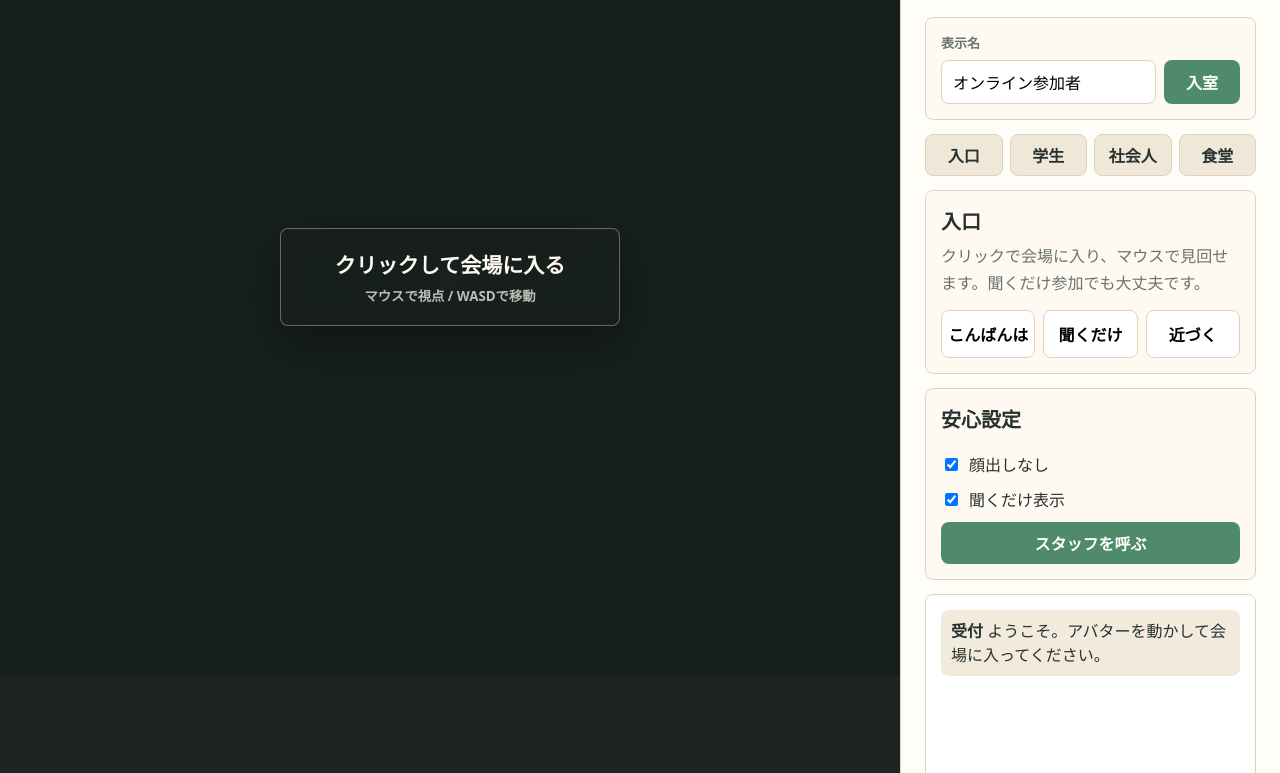
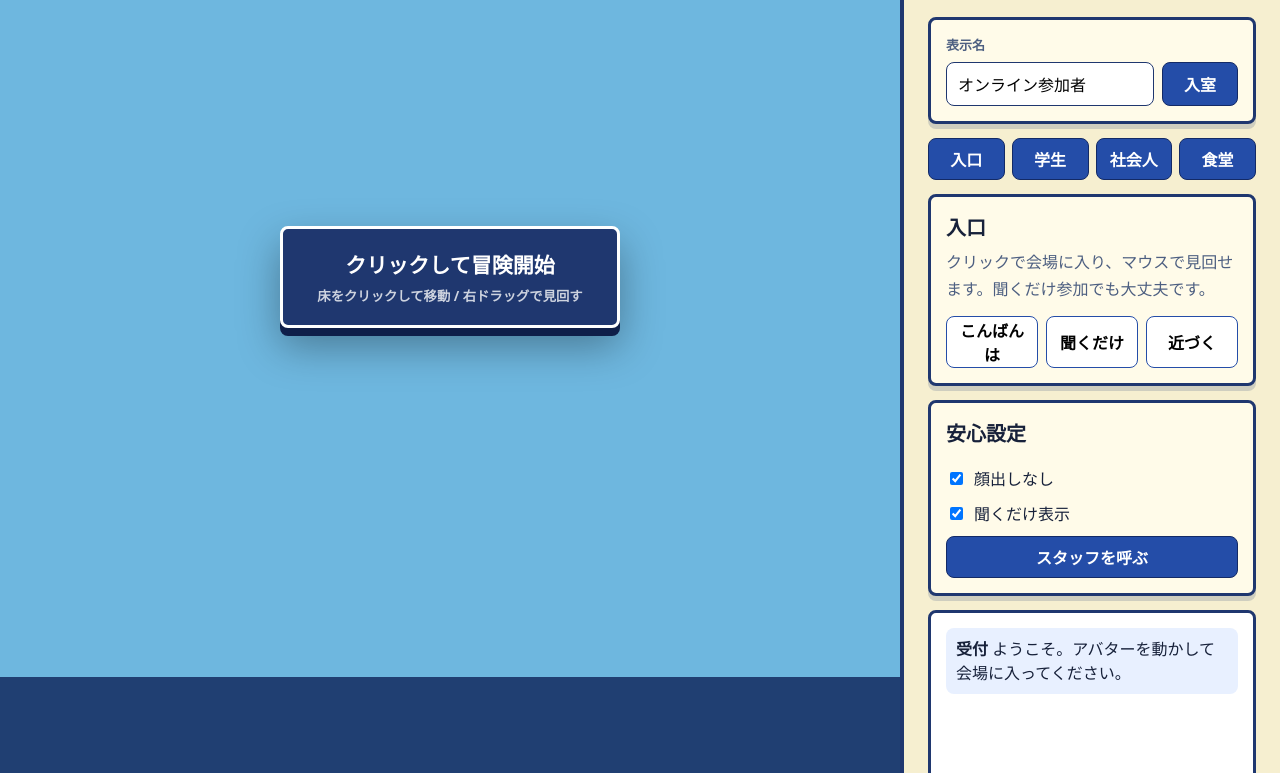
Before and after one commit to resuscitationproject-lgtm/candle-3d, a plain HTML site: page index.html in a window 1280 px wide. Shown: the part 123-896 px from the top of the page. Drawn offline with nearby package versions, Linux system fonts and the light colour scheme.

Commit message:
Add files via upload

```diff
--- a/app.js
+++ b/app.js
@@ -17,10 +17,16 @@ let avatar;
 let avatarBody;
 let clock;
 let floorTexture;
+let raycaster;
+let pointer;
+let groundPlane;
+let moveTarget = null;
+let targetMarker;
 let nearestPlace = "entrance";
-let yaw = Math.PI;
-let pitch = -.18;
+let yaw = Math.PI * .86;
+let pitch = -.42;
 let dragging = false;
+let dragButton = -1;
 let lastPointer = { x: 0, y: 0 };
 
 const keys = new Set();
@@ -60,8 +66,8 @@ try {
 
 function init() {
   scene = new THREE.Scene();
-  scene.background = new THREE.Color(0x182321);
-  scene.fog = new THREE.Fog(0x182321, 16, 34);
+  scene.background = new THREE.Color(0x72c7ef);
+  scene.fog = new THREE.Fog(0x72c7ef, 19, 42);
 
   camera = new THREE.PerspectiveCamera(62, 1, .1, 120);
   renderer = new THREE.WebGLRenderer({ canvas, antialias: true });
@@ -77,6 +83,9 @@ function init() {
   avatar.position.copy(toVector3(places.entrance.position));
   scene.add(avatar);
 
+  raycaster = new THREE.Raycaster();
+  pointer = new THREE.Vector2();
+  groundPlane = new THREE.Plane(new THREE.Vector3(0, 1, 0), 0);
   clock = new THREE.Clock();
   buildRoom();
   buildAvatar();
@@ -97,7 +106,7 @@ function toVector3(position) {
 }
 
 function material(color, roughness = .72, metalness = .04) {
-  return new THREE.MeshStandardMaterial({ color, roughness, metalness });
+  return new THREE.MeshToonMaterial({ color });
 }
 
 function mesh(geometry, mat, position, cast = true, receive = true) {
@@ -109,9 +118,9 @@ function mesh(geometry, mat, position, cast = true, receive = true) {
 }
 
 function buildRoom() {
-  scene.add(new THREE.HemisphereLight(0xfff1d0, 0x243b36, 1.35));
+  scene.add(new THREE.HemisphereLight(0xffffff, 0x5da65c, 1.8));
 
-  const mainLight = new THREE.DirectionalLight(0xfff1cf, 1.2);
+  const mainLight = new THREE.DirectionalLight(0xffffff, 1.45);
   mainLight.position.set(-3, 8, 5);
   mainLight.castShadow = true;
   mainLight.shadow.mapSize.set(2048, 2048);
@@ -121,13 +130,13 @@ function buildRoom() {
   mainLight.shadow.camera.bottom = -12;
   scene.add(mainLight);
 
-  const warmLight = new THREE.PointLight(0xffb75d, 3.2, 20);
+  const warmLight = new THREE.PointLight(0xffdc79, 2.2, 20);
   warmLight.position.set(0, 4.7, -2);
   warmLight.castShadow = true;
   scene.add(warmLight);
 
   floorTexture = makeFloorTexture();
-  const floorMat = new THREE.MeshStandardMaterial({ map: floorTexture, roughness: .86 });
+  const floorMat = new THREE.MeshToonMaterial({ map: floorTexture });
   const floor = mesh(new THREE.BoxGeometry(17, .26, 22), floorMat, new THREE.Vector3(0, -.13, 0), false);
   world.add(floor);
 
@@ -140,6 +149,7 @@ function buildRoom() {
   addEntrance();
   addFloorDetails();
   addPeople();
+  addTargetMarker();
 }
 
 function addWalls() {
@@ -324,10 +334,11 @@ function addNpc(name, color, position, rotation) {
   const person = new THREE.Group();
   person.position.copy(position);
   person.rotation.y = rotation;
-  const body = mesh(new THREE.CapsuleGeometry(.28, .68, 8, 20), material(color, .64), new THREE.Vector3(0, .72, 0));
-  const head = mesh(new THREE.SphereGeometry(.24, 24, 16), material(0xffd7aa, .55), new THREE.Vector3(0, 1.36, 0));
-  const hair = mesh(new THREE.SphereGeometry(.255, 20, 12, 0, Math.PI * 2, 0, Math.PI * .58), material(0x2f2925, .72), new THREE.Vector3(0, 1.48, 0));
-  person.add(body, head, hair);
+  const shadow = mesh(new THREE.CylinderGeometry(.42, .46, .025, 28), new THREE.MeshBasicMaterial({ color: 0x2c4a35, transparent: true, opacity: .25 }), new THREE.Vector3(0, .03, 0), false, false);
+  const body = mesh(new THREE.CapsuleGeometry(.3, .52, 8, 20), material(color, .64), new THREE.Vector3(0, .64, 0));
+  const head = mesh(new THREE.SphereGeometry(.33, 24, 16), material(0xffd7aa, .55), new THREE.Vector3(0, 1.18, 0));
+  const hair = mesh(new THREE.SphereGeometry(.34, 20, 12, 0, Math.PI * 2, 0, Math.PI * .58), material(0x2f2925, .72), new THREE.Vector3(0, 1.31, 0));
+  person.add(shadow, body, head, hair);
   world.add(person);
 
   const label = makeTextSprite(name, color);
@@ -349,15 +360,39 @@ function addGuideRing(position, color) {
   world.add(ring);
 }
 
+function addTargetMarker() {
+  targetMarker = new THREE.Group();
+  const ring = mesh(
+    new THREE.TorusGeometry(.42, .035, 8, 32),
+    new THREE.MeshBasicMaterial({ color: 0xffe35b }),
+    new THREE.Vector3(0, .08, 0),
+    false,
+    false
+  );
+  ring.rotation.x = Math.PI / 2;
+  const arrow = mesh(
+    new THREE.ConeGeometry(.18, .34, 4),
+    new THREE.MeshBasicMaterial({ color: 0xffe35b }),
+    new THREE.Vector3(0, .45, 0),
+    false,
+    false
+  );
+  arrow.rotation.y = Math.PI / 4;
+  targetMarker.add(ring, arrow);
+  targetMarker.visible = false;
+  scene.add(targetMarker);
+}
+
 function buildAvatar() {
   avatarBody = new THREE.Group();
-  const body = mesh(new THREE.CapsuleGeometry(.34, .82, 8, 24), material(0x1f8f8a, .58), new THREE.Vector3(0, .82, 0));
-  const head = mesh(new THREE.SphereGeometry(.29, 28, 18), material(0xffd7aa, .5), new THREE.Vector3(0, 1.55, 0));
-  const scarf = mesh(new THREE.TorusGeometry(.31, .045, 10, 28), material(0xf4c95d, .48), new THREE.Vector3(0, 1.18, 0));
+  const shadow = mesh(new THREE.CylinderGeometry(.5, .55, .025, 32), new THREE.MeshBasicMaterial({ color: 0x2c4a35, transparent: true, opacity: .28 }), new THREE.Vector3(0, .03, 0), false, false);
+  const body = mesh(new THREE.CapsuleGeometry(.34, .58, 8, 24), material(0x287bd6, .58), new THREE.Vector3(0, .68, 0));
+  const head = mesh(new THREE.SphereGeometry(.37, 28, 18), material(0xffd7aa, .5), new THREE.Vector3(0, 1.27, 0));
+  const scarf = mesh(new THREE.TorusGeometry(.34, .045, 10, 28), material(0xf4c95d, .48), new THREE.Vector3(0, 1.02, 0));
   scarf.rotation.x = Math.PI / 2;
   const marker = mesh(new THREE.TorusGeometry(.62, .035, 12, 56), new THREE.MeshBasicMaterial({ color: 0xf4c95d }), new THREE.Vector3(0, .08, 0), false, false);
   marker.rotation.x = Math.PI / 2;
-  avatarBody.add(body, head, scarf, marker);
+  avatarBody.add(shadow, body, head, scarf, marker);
   avatar.add(avatarBody);
 }
 
@@ -369,35 +404,34 @@ function bindControls() {
   window.addEventListener("keyup", (event) => keys.delete(event.key.toLowerCase()));
   window.addEventListener("resize", resize);
 
-  canvas.addEventListener("click", () => {
-    canvas.requestPointerLock?.();
+  playOverlay.addEventListener("click", () => {
     playOverlay.classList.add("hidden");
-  });
-  playOverlay.addEventListener("click", () => {
-    canvas.requestPointerLock?.();
-    playOverlay.classList.add("hidden");
-  });
-  document.addEventListener("pointerlockchange", () => {
-    const locked = document.pointerLockElement === canvas;
-    playOverlay.classList.toggle("hidden", locked);
-  });
-  document.addEventListener("mousemove", (event) => {
-    if (document.pointerLockElement !== canvas) return;
-    rotateView(event.movementX, event.movementY);
+    setMoveTargetFromPointer(canvas.clientWidth / 2, canvas.clientHeight / 2);
   });
 
   canvas.addEventListener("pointerdown", (event) => {
+    playOverlay.classList.add("hidden");
     dragging = true;
+    dragButton = event.button;
     lastPointer = { x: event.clientX, y: event.clientY };
   });
   window.addEventListener("pointerup", () => {
+    if (dragging && dragButton === 0) {
+      setMoveTargetFromPointer(lastPointer.x, lastPointer.y);
+    }
     dragging = false;
+    dragButton = -1;
   });
   window.addEventListener("pointermove", (event) => {
-    if (!dragging || document.pointerLockElement === canvas) return;
+    if (!dragging) return;
+    const moved = Math.abs(event.clientX - lastPointer.x) + Math.abs(event.clientY - lastPointer.y);
+    if (dragButton === 2 || moved > 10) {
       rotateView(event.clientX - lastPointer.x, event.clientY - lastPointer.y);
+      dragButton = 2;
+    }
     lastPointer = { x: event.clientX, y: event.clientY };
   });
+  canvas.addEventListener("contextmenu", (event) => event.preventDefault());
 
   document.querySelectorAll("[data-move]").forEach((button) => {
     const direction = button.dataset.move;
@@ -410,6 +444,8 @@ function bindControls() {
     button.addEventListener("click", () => {
       const target = places[button.dataset.jump].position;
       avatar.position.copy(toVector3(target));
+      moveTarget = null;
+      if (targetMarker) targetMarker.visible = false;
       updatePlace(true);
     });
   });
@@ -429,7 +465,22 @@ function bindControls() {
 
 function rotateView(deltaX, deltaY) {
   yaw -= deltaX * .0024;
-  pitch = THREE.MathUtils.clamp(pitch - deltaY * .0018, -.68, .38);
+  pitch = THREE.MathUtils.clamp(pitch - deltaY * .0018, -.62, -.22);
+}
+
+function setMoveTargetFromPointer(clientX, clientY) {
+  const rect = canvas.getBoundingClientRect();
+  pointer.x = ((clientX - rect.left) / rect.width) * 2 - 1;
+  pointer.y = -((clientY - rect.top) / rect.height) * 2 + 1;
+  raycaster.setFromCamera(pointer, camera);
+  const hit = new THREE.Vector3();
+  if (!raycaster.ray.intersectPlane(groundPlane, hit)) return;
+  hit.x = THREE.MathUtils.clamp(hit.x, -7.45, 7.45);
+  hit.z = THREE.MathUtils.clamp(hit.z, -9.05, 9.55);
+  hit.y = 0;
+  moveTarget = hit;
+  targetMarker.position.copy(hit);
+  targetMarker.visible = true;
 }
 
 function tick() {
@@ -449,15 +500,33 @@ function moveAvatar(delta) {
   if (keys.has("s") || keys.has("arrowdown") || moveButtons.has("back")) input.z -= 1;
   if (keys.has("a") || keys.has("arrowleft") || moveButtons.has("left")) input.x -= 1;
   if (keys.has("d") || keys.has("arrowright") || moveButtons.has("right")) input.x += 1;
-  if (input.lengthSq() === 0) return;
+  if (input.lengthSq() > 0) {
+    moveTarget = null;
+    if (targetMarker) targetMarker.visible = false;
+  }
 
+  let direction = new THREE.Vector3();
+  if (input.lengthSq() > 0) {
     input.normalize();
     const forward = new THREE.Vector3(Math.sin(yaw), 0, Math.cos(yaw));
     const right = new THREE.Vector3(forward.z, 0, -forward.x);
-  const direction = new THREE.Vector3()
+    direction = new THREE.Vector3()
       .addScaledVector(forward, input.z)
       .addScaledVector(right, input.x)
       .normalize();
+  } else if (moveTarget) {
+    direction.subVectors(moveTarget, avatar.position);
+    direction.y = 0;
+    const remaining = direction.length();
+    if (remaining < .12) {
+      moveTarget = null;
+      targetMarker.visible = false;
+      return;
+    }
+    direction.normalize();
+  } else {
+    return;
+  }
 
   const speed = keys.has("shift") ? 6.2 : 4.2;
   avatar.position.addScaledVector(direction, delta * speed);
@@ -475,12 +544,10 @@ function animatePeople(elapsed) {
 
 function updateCamera(immediate) {
   const forward = new THREE.Vector3(Math.sin(yaw), 0, Math.cos(yaw));
-  const shoulder = new THREE.Vector3(-Math.cos(yaw) * .45, 0, Math.sin(yaw) * .45);
-  const target = new THREE.Vector3(avatar.position.x, 1.35, avatar.position.z).addScaledVector(forward, 1.4);
-  const cameraTarget = new THREE.Vector3(avatar.position.x, 1.65, avatar.position.z)
-    .addScaledVector(forward, -4.4 * Math.cos(pitch))
-    .addScaledVector(shoulder, 1)
-    .add(new THREE.Vector3(0, 2.2 + pitch * 2.4, 0));
+  const target = new THREE.Vector3(avatar.position.x, .95, avatar.position.z).addScaledVector(forward, .8);
+  const cameraTarget = new THREE.Vector3(avatar.position.x, 0, avatar.position.z)
+    .addScaledVector(forward, -8.4)
+    .add(new THREE.Vector3(0, 7.6 + pitch * 3.2, 0));
 
   if (immediate) camera.position.copy(cameraTarget);
   else camera.position.lerp(cameraTarget, .16);
@@ -498,8 +565,8 @@ function updatePlace(force) {
     }
   });
 
-  const lockText = document.pointerLockElement === canvas ? "マウス操作中" : "クリックでマウス操作";
-  positionText.textContent = `${lockText} / X ${avatar.position.x.toFixed(1)} Z ${avatar.position.z.toFixed(1)}`;
+  const moveText = moveTarget ? "移動中" : "床をクリックして移動";
+  positionText.textContent = `${moveText} / X ${avatar.position.x.toFixed(1)} Z ${avatar.position.z.toFixed(1)}`;
   if (!force && (next === nearestPlace || distance > 3.4)) return;
 
   nearestPlace = next;
@@ -514,20 +581,26 @@ function makeFloorTexture() {
   textureCanvas.width = 512;
   textureCanvas.height = 512;
   const ctx = textureCanvas.getContext("2d");
-  ctx.fillStyle = "#b98555";
+  ctx.fillStyle = "#61b85f";
   ctx.fillRect(0, 0, 512, 512);
   for (let y = 0; y < 512; y += 64) {
-    for (let x = 0; x < 512; x += 128) {
-      ctx.fillStyle = (x / 128 + y / 64) % 2 === 0 ? "#c89964" : "#aa7248";
-      ctx.fillRect(x, y, 128, 64);
-      ctx.strokeStyle = "rgba(72, 45, 27, .22)";
-      ctx.strokeRect(x, y, 128, 64);
+    for (let x = 0; x < 512; x += 64) {
+      const parity = (x / 64 + y / 64) % 2;
+      ctx.fillStyle = parity === 0 ? "#7ed66f" : "#67bf5f";
+      if (x > 192 && x < 320) ctx.fillStyle = parity === 0 ? "#d8c391" : "#c8ac78";
+      ctx.fillRect(x, y, 64, 64);
+      ctx.strokeStyle = "rgba(21, 86, 45, .2)";
+      ctx.strokeRect(x, y, 64, 64);
+      if (parity === 0 && x <= 192) {
+        ctx.fillStyle = "rgba(255,255,255,.18)";
+        ctx.fillRect(x + 12, y + 14, 12, 5);
+      }
     }
   }
   const texture = new THREE.CanvasTexture(textureCanvas);
   texture.wrapS = THREE.RepeatWrapping;
   texture.wrapT = THREE.RepeatWrapping;
-  texture.repeat.set(5, 7);
+  texture.repeat.set(4, 6);
   return texture;
 }
 
--- a/index.html
+++ b/index.html
@@ -12,18 +12,17 @@
       <canvas id="worldCanvas"></canvas>
       <div class="loading" id="loading">3D会場を準備しています</div>
       <button class="play-overlay" id="playOverlay" type="button">
-        <span>クリックして会場に入る</span>
-        <small>マウスで視点 / WASDで移動</small>
+        <span>クリックして冒険開始</span>
+        <small>床をクリックして移動 / 右ドラッグで見回す</small>
       </button>
-      <div class="crosshair" aria-hidden="true"></div>
       <div class="hud">
         <div>
           <p>LEARNING SPACE CANDLE</p>
-          <h1>縁日食堂 3D会場</h1>
+          <h1>縁日食堂 クエスト</h1>
         </div>
         <div class="meters" aria-label="現在地">
           <span id="placeName">入口</span>
-          <span id="positionText">クリックでマウス操作</span>
+          <span id="positionText">床をクリックして移動</span>
         </div>
       </div>
       <div class="mobile-pad" aria-label="移動ボタン">
@@ -37,7 +36,7 @@
     <aside class="panel" aria-label="参加パネル">
       <div class="intro">
         <p>オンライン参加者</p>
-        <h2>マウスで見回して、会場を歩く。</h2>
+        <h2>クリックした場所へ、アバターが歩く。</h2>
       </div>
 
       <div class="join-card">
--- a/styles.css
+++ b/styles.css
@@ -1,13 +1,13 @@
 :root {
-  --ink: #263130;
-  --muted: #697371;
-  --paper: #fffaf1;
-  --panel: #fffdf8;
-  --line: #dfd2bf;
-  --green: #4f8b6b;
-  --red: #d85b4a;
-  --blue: #4c78a8;
-  --gold: #f4c95d;
+  --ink: #17213a;
+  --muted: #4d5f81;
+  --paper: #fffbe9;
+  --panel: #f6efd0;
+  --line: #1f376f;
+  --green: #38a64a;
+  --red: #d54d42;
+  --blue: #244da8;
+  --gold: #f4c242;
 }
 
 * {
@@ -19,7 +19,7 @@ body {
   min-height: 100vh;
   color: var(--ink);
   font-family: "Yu Gothic", "Hiragino Kaku Gothic ProN", Meiryo, system-ui, sans-serif;
-  background: #1d2423;
+  background: #203f72;
   user-select: none;
 }
 
@@ -47,7 +47,7 @@ button {
   overflow: hidden;
   height: 100vh;
   min-height: 100vh;
-  background: #17201f;
+  background: #6eb7df;
 }
 
 #worldCanvas {
@@ -65,9 +65,9 @@ button {
   display: grid;
   place-items: center;
   padding: 24px;
-  color: #fffaf1;
+  color: #fff;
   text-align: center;
-  background: #17201f;
+  background: #203f72;
 }
 
 .loading.hidden {
@@ -84,12 +84,11 @@ button {
   min-width: min(340px, calc(100% - 40px));
   padding: 20px 22px;
   transform: translate(-50%, -50%);
-  color: #fffaf1;
-  border: 1px solid rgba(255, 250, 241, .34);
+  color: #fff;
+  border: 3px solid #fff;
   border-radius: 8px;
-  background: rgba(24, 31, 30, .78);
-  box-shadow: 0 18px 48px rgba(0, 0, 0, .35);
-  backdrop-filter: blur(10px);
+  background: #1f376f;
+  box-shadow: 0 8px 0 #0f1f49, 0 18px 42px rgba(0, 0, 0, .34);
 }
 
 .play-overlay.hidden {
@@ -101,41 +100,8 @@ button {
 }
 
 .play-overlay small {
-  color: rgba(255, 250, 241, .72);
+  color: rgba(255, 255, 255, .78);
   font-weight: 700;
-}
-
-.crosshair {
-  position: absolute;
-  z-index: 2;
-  left: 50%;
-  top: 50%;
-  width: 18px;
-  height: 18px;
-  transform: translate(-50%, -50%);
-  pointer-events: none;
-}
-
-.crosshair::before,
-.crosshair::after {
-  content: "";
-  position: absolute;
-  background: rgba(255, 250, 241, .72);
-  box-shadow: 0 1px 6px rgba(0, 0, 0, .5);
-}
-
-.crosshair::before {
-  left: 8px;
-  top: 0;
-  width: 2px;
-  height: 18px;
-}
-
-.crosshair::after {
-  left: 0;
-  top: 8px;
-  width: 18px;
-  height: 2px;
 }
 
 .hud {
@@ -154,14 +120,14 @@ button {
 .hud p,
 .intro p {
   margin: 0 0 6px;
-  color: rgba(255, 250, 241, .78);
+  color: rgba(255, 255, 255, .86);
   font-size: 12px;
   font-weight: 800;
 }
 
 .hud h1 {
   margin: 0;
-  color: #fffaf1;
+  color: #fff;
   font-size: clamp(24px, 3vw, 44px);
   line-height: 1;
   letter-spacing: 0;
@@ -172,7 +138,7 @@ button {
   display: grid;
   gap: 5px;
   justify-items: end;
-  color: #fffaf1;
+  color: #fff;
   font-size: 13px;
   font-weight: 700;
   text-shadow: 0 3px 14px rgba(0, 0, 0, .45);
@@ -180,9 +146,9 @@ button {
 
 #placeName {
   padding: 7px 10px;
-  border: 1px solid rgba(255, 250, 241, .38);
+  border: 2px solid #fff;
   border-radius: 8px;
-  background: rgba(38, 49, 48, .56);
+  background: #1f376f;
 }
 
 .mobile-pad {
@@ -201,8 +167,8 @@ button {
 .mobile-pad button {
   min-width: 48px;
   color: #fff;
-  background: rgba(38, 49, 48, .72);
-  border-color: rgba(255, 250, 241, .32);
+  background: #1f376f;
+  border: 2px solid #fff;
   touch-action: none;
 }
 
@@ -214,12 +180,12 @@ button {
 .panel {
   min-height: 100vh;
   padding: 24px;
-  border-left: 1px solid var(--line);
+  border-left: 4px solid var(--line);
   background: var(--panel);
 }
 
 .intro p {
-  color: var(--muted);
+  color: var(--blue);
 }
 
 .intro h2 {
@@ -234,9 +200,10 @@ button {
 .care-card,
 .chat {
   padding: 15px;
-  border: 1px solid var(--line);
+  border: 3px solid var(--line);
   border-radius: 8px;
   background: var(--paper);
+  box-shadow: 0 5px 0 rgba(31, 55, 111, .18);
 }
 
 .join-card label {
@@ -264,7 +231,8 @@ input {
 #joinButton,
 #staffButton {
   color: #fff;
-  background: var(--green);
+  background: var(--blue);
+  border-color: #132a66;
 }
 
 .controls {
@@ -275,9 +243,9 @@ input {
 }
 
 .controls button {
-  color: var(--ink);
-  background: #efe7d8;
-  border-color: var(--line);
+  color: #fff;
+  background: var(--blue);
+  border-color: #132a66;
 }
 
 .place-card h3,
@@ -301,7 +269,7 @@ input {
 .quick-actions button {
   min-height: 48px;
   background: #fff;
-  border-color: var(--line);
+  border-color: var(--blue);
 }
 
 .care-card {
@@ -329,7 +297,7 @@ input {
   margin: 0;
   padding: 9px 10px;
   border-radius: 8px;
-  background: #f2eadc;
+  background: #e8f0ff;
   line-height: 1.5;
 }
 
```
Also changed, not shown: 1 other file. Lines whose indentation alone changed are shown as unchanged.
